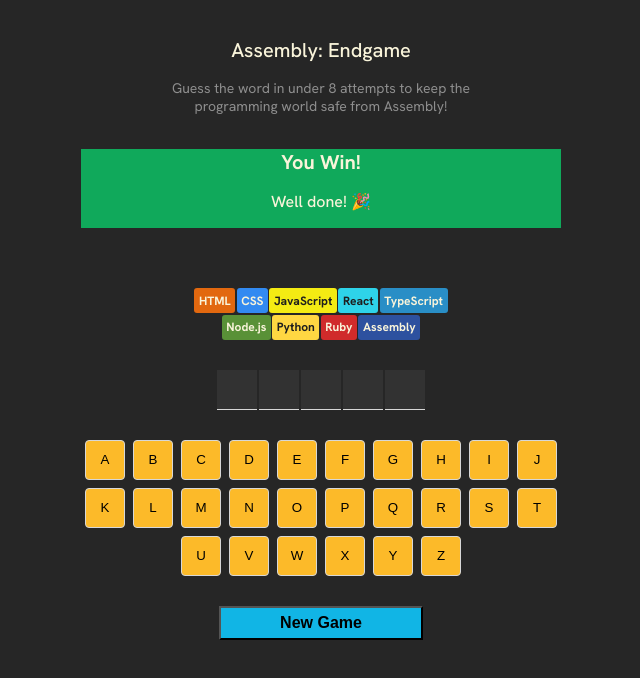
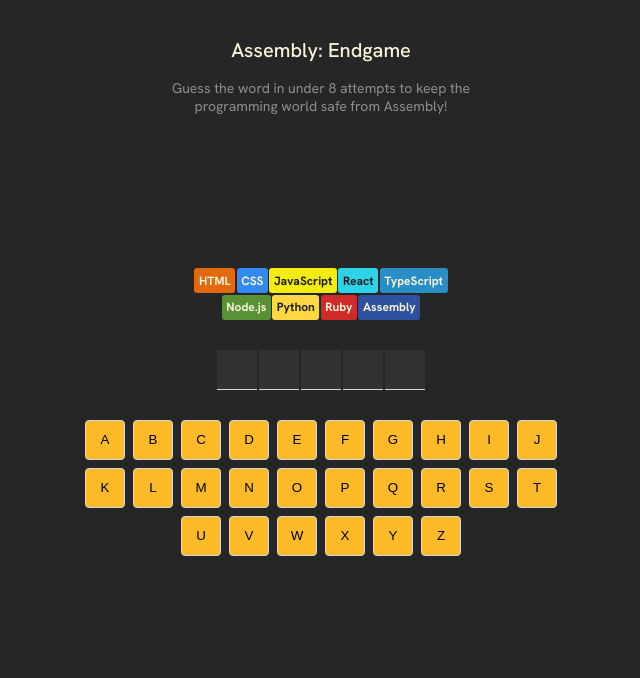
Before and after one commit to kofi-kusi/assembly-endgame, a React (Vite) app: page / in a window 1280 px wide. Shown: the top 678 px of the page, without its empty margins (319-959 px from the left). Built offline with nearby package versions, Linux system fonts and the light colour scheme.

Commit message:
feat: dynamically display the correct notice

```diff
--- a/src/App.css
+++ b/src/App.css
@@ -42,17 +42,34 @@ header p {
 }
 
 .notice {
-    background-color: #10A95B;
     text-align: center;
     padding: 6px auto;
     color: #F9F4DA;
     font-weight: 500;
     width: 100%;
+    height: 59px;
 }
 
 .notice h2 {
     font-size: 1.25rem;
     margin: 0;
+}
+
+.won-notice {
+    background-color: #10A95B;
+}
+
+.lost-notice {
+    background-color: #BA2A2A;
+}
+
+.farewell-notice {
+    background-color: #7A5EA7;
+    display: flex;
+    align-items: center;
+    justify-content: center;
+    height: 100%;
+    border: 1px dashed #323232;
 }
 
 .elimination {
@@ -61,6 +78,7 @@ header p {
     justify-content: center;
 
 }
+
 
 .languages-container {
     display: flex;
@@ -130,7 +148,9 @@ button.wrong {
 }
 
 .new-game button{
+    border: 1px solid #D7D7D7;
     background-color: #11B5E5;
+    border-radius: 4px;
     padding: 6px 12px;
     width: 204px;
     columns: #1E1E1E;
--- a/src/App.jsx
+++ b/src/App.jsx
@@ -3,24 +3,36 @@ import "./App.css";
 import Header from "./components/Header";
 import Notice from "./components/Notice";
 import { languages } from "./languages";
-import { clsx } from "clsx"
+import { clsx } from "clsx";
 
 function App() {
   const [currentWord, setCurrentWord] = useState("react");
-  const [guessedLetters, setGuessedLetters] = useState([])
+  const [guessedLetters, setGuessedLetters] = useState([]);
 
-  let wrongGuessedCount = guessedLetters.filter(letter => !currentWord.includes(letter)).length
+  const wrongGuessedCount = guessedLetters.filter(
+    (letter) => !currentWord.includes(letter)
+  ).length;
+  const languageObj = languages[wrongGuessedCount-1]
 
-  console.log(wrongGuessedCount)
 
-  function addGuessedLetter(key){
-    setGuessedLetters(prev => {
-      return prev.includes(key) ? prev : [...prev, key]
-    })
+  const isGameWon = currentWord
+    .split("")
+    .every((letter) => guessedLetters.includes(letter));
+  const isGameLost = wrongGuessedCount >= languages.length - 1;
+  const isGameOver = isGameWon || isGameLost;
+
+  const lastGuessedLetter = guessedLetters[guessedLetters.length -1]
+  const isLastGuessedIncorrect = lastGuessedLetter && !currentWord.includes(lastGuessedLetter)
+  console.log(isLastGuessedIncorrect)
+
+  function addGuessedLetter(key) {
+    setGuessedLetters((prev) => {
+      return prev.includes(key) ? prev : [...prev, key];
+    });
   }
 
   const word = currentWord.split("").map((letter, index) => {
-    const isGuessed = guessedLetters.includes(letter)
+    const isGuessed = guessedLetters.includes(letter);
     return <span key={index}>{isGuessed && letter.toUpperCase()}</span>;
   });
 
@@ -42,32 +54,39 @@ function App() {
 
   const alphabet = "abcdefghijklmnopqrstuvwxyz";
 
-  const keys = alphabet
-    .split("")
-    .map((key) => {
+  const keys = alphabet.split("").map((key) => {
     const isGuessed = guessedLetters.includes(key);
     const isCorrect = isGuessed && currentWord.includes(key);
     const isWrong = isGuessed && !currentWord.includes(key);
     const className = clsx({
       correct: isCorrect,
-        wrong: isWrong
-      })
+      wrong: isWrong,
+    });
 
     return (
       <button
         className={className}
         key={key}
-        onClick={() => addGuessedLetter(key)}>
+        onClick={() => addGuessedLetter(key)}
+        disabled={isGameOver && true}
+      >
         {key.toUpperCase()}
       </button>
-    )
+    );
   });
+
 
   return (
     <>
       <section className="top">
         <Header />
-        <Notice />
+        <Notice
+          isGameLost = {isGameLost}
+          isGameWon = {isGameWon}
+          isGameOver = {isGameOver}
+          isLastGuessedIncorrect = {isLastGuessedIncorrect}
+          language = {languageObj}
+        />
       </section>
       <section className="elimination">
         <div className="languages-container">{languagesList}</div>
@@ -75,7 +94,7 @@ function App() {
       <section className="choosen-word">{word}</section>
       <section className="keyboard">{keys}</section>
       <section className="new-game">
-        <button>New Game</button>
+        {isGameOver && <button>New Game</button>}
       </section>
     </>
   );
--- a/src/components/Notice.jsx
+++ b/src/components/Notice.jsx
@@ -1,9 +1,27 @@
-export default function Notice() {
+import { getFarewellText } from "../utils"
+
+export default function Notice(props) {
+    // console.log(getFarewellText(props.language))
     return (
         <>
         <section className="notice">
+            {!props.isGameOver && props.isLastGuessedIncorrect && (
+                <div className="farewell-notice">
+            <p>{getFarewellText(props.language.name)}</p>
+            </div>)
+            }
+            {props.isGameWon && (
+                <div className="won-notice">
             <h2>You Win!</h2>
             <p>Well done! 🎉</p>
+            </div>)
+            }
+            {props.isGameLost && (
+                <div className="lost-notice">
+            <h2>Game over!</h2>
+            <p>You lose! Better start learning Assembly 😭</p>
+            </div>)
+            }
         </section>
         </>
     )
--- /dev/null
+++ b/src/utils.js
@@ -0,0 +1,19 @@
+export function getFarewellText(language) {
+    const options = [
+        `Farewell, ${language}`,
+        `Adios, ${language}`,
+        `R.I.P., ${language}`,
+        `We'll miss you, ${language}`,
+        `Oh no, not ${language}!`,
+        `${language} bites the dust`,
+        `Gone but not forgotten, ${language}`,
+        `The end of ${language} as we know it`,
+        `Off into the sunset, ${language}`,
+        `${language}, it's been real`,
+        `${language}, your watch has ended`,
+        `${language} has left the building`
+    ];
+
+    const randomIndex = Math.floor(Math.random() * options.length);
+    return options[randomIndex];
+}
```
Lines whose indentation alone changed are shown as unchanged.
